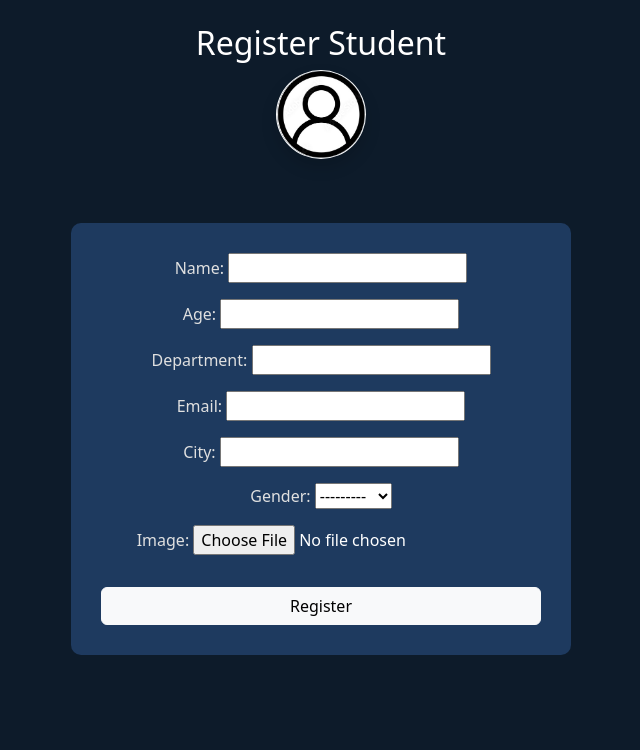
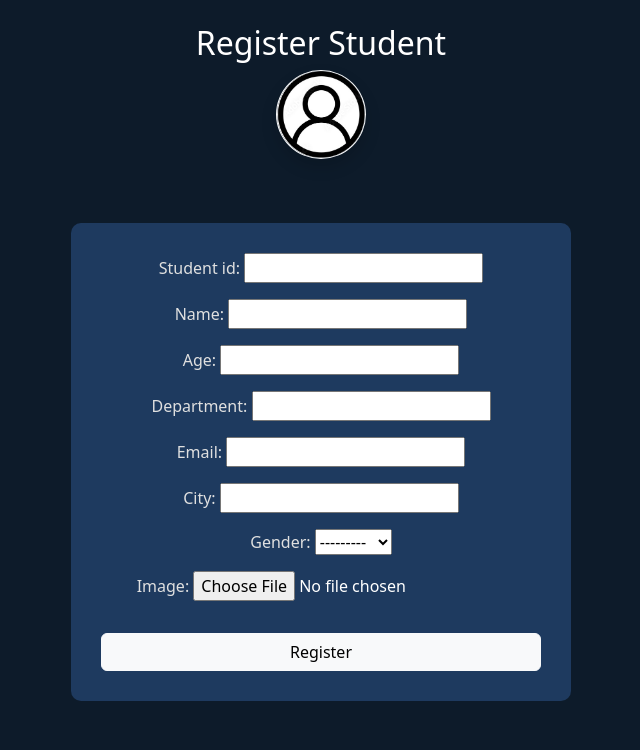
Before and after one commit to KrishnenduPattadar/StudentManagement, a Django app: page / in a window 1280 px wide. Shown: the part 50-800 px from the top of the page, without its empty margins (319-959 px from the left). Run offline with Django 5.2, Linux system fonts and the light colour scheme.

Commit message:
Update
Add student ID, some conditions

```diff
--- a/studentmanagement/settings.py
+++ b/studentmanagement/settings.py
@@ -10,6 +10,7 @@ For the full list of settings and their values, see
 https://docs.djangoproject.com/en/5.2/ref/settings/
 """
 from pathlib import Path
+import os
 
 # Build paths inside the project like this: BASE_DIR / 'subdir'.
 BASE_DIR = Path(__file__).resolve().parent.parent
@@ -117,10 +118,10 @@ USE_TZ = True
 # https://docs.djangoproject.com/en/5.2/howto/static-files/
 
 STATIC_URL = '/static/'
-STATICFILES_DIRS = [BASE_DIR / 'static']
+STATICFILES_DIRS = [os.path.join(BASE_DIR, 'studentmanagementApp/static')]
 
 MEDIA_URL = '/media/'
-MEDIA_ROOT = BASE_DIR / 'media'
+MEDIA_ROOT = os.path.join(BASE_DIR, 'media')
 
 
 # Default primary key field type
--- a/studentmanagementApp/forms.py
+++ b/studentmanagementApp/forms.py
@@ -4,4 +4,12 @@ from .models import Student  # Ensure the correct model is imported
 class StudentForm(forms.ModelForm):
     class Meta:
         model = Student  # Specify the model class
-        fields = ['name', 'age', 'department', 'email', 'city', 'gender', 'image']  # Include all relevant fields
+        fields = ['student_id','name', 'age', 'department', 'email', 'city', 'gender', 'image']  # Include all relevant fields
+
+
+    def clean_student_id(self): #we write this condition on form.py becuase we want to validate the data before saving it to the database
+
+        student_id = self.cleaned_data.get('student_id')
+        if not student_id.startswith('CIPL'):
+            raise forms.ValidationError("Your student ID must start with 'CIPL'.")
+        return student_id
--- a/studentmanagementApp/models.py
+++ b/studentmanagementApp/models.py
@@ -1,6 +1,5 @@
 from django.db import models
-
-
+from django.core.exceptions import ValidationError
 
 # Create your models here.
 class Student(models.Model):
@@ -9,14 +8,19 @@ class Student(models.Model):
         ('F', 'Female'),
     ]
 
-# class Student(models.Model):
+    student_id = models.CharField(max_length=100, null=True, blank=True)
     name = models.CharField(max_length=100)
-    age = models.IntegerField ()
+    age = models.IntegerField()
     email = models.EmailField()
     city = models.CharField(max_length=100)
     department = models.CharField(max_length=100)
     gender = models.CharField(max_length=100, choices=GENDER_CHOICES)
     image = models.ImageField(upload_to='images/', blank=True, null=True)
+
+    # def clean(self):
+    #     super().clean()  # Call the parent class's clean method
+    #     if self.student_id and not self.student_id.startswith('CIPL'):
+    #         raise ValidationError({'student_id': "Your student ID must start with 'CIPL'."})
 
     def age_condition(self):
         if self.age <= 22:
@@ -24,12 +28,11 @@ class Student(models.Model):
         else:
             return "Not Eligible"
 
-    def email_confiton(self):
+    def email_condition(self):
         if self.email.endswith('@gmail.com'):
             return "Valid"
         else:
             return "Invalid"
 
-
     def __str__(self):
         return self.name
--- a/studentmanagementApp/templates/studentmanagementApp/student_list.html
+++ b/studentmanagementApp/templates/studentmanagementApp/student_list.html
@@ -40,14 +40,14 @@
     <link href="https://cdn.jsdelivr.net/npm/bootstrap@5.3.0/dist/css/bootstrap.min.css" rel="stylesheet">
     <style>
         body {
-            background-color: #0d1b2a;
+            background-color:rgb(48, 56, 63);
             color: white;
         }
         .navbar {
             background-color: #1b263b;
         }
         .student-card {
-            background-color: #1e2a38;
+            background-color:rgb(0, 13, 27);
             border-radius: 10px;
             padding: 15px;
             margin-bottom: 20px;
@@ -73,6 +73,7 @@
         {% for student in students %}
             <div class="student-card p-3">
                 <h4>{{ student.name }} ({{ student.age }} years)</h4>
+                <p><strong>Student_id:</strong> {{ student.student_id_condition }}</p>
                 <p><strong>Department:</strong> {{ student.department }}</p>
                 <p><strong>Email:</strong> {{ student.email }}</p>
                 <p><strong>City:</strong> {{ student.city }}</p>
--- a/studentmanagementApp/views.py
+++ b/studentmanagementApp/views.py
@@ -2,6 +2,7 @@ from django.shortcuts import render, redirect, get_object_or_404
 from studentmanagementApp.forms import StudentForm
 from .forms import StudentForm
 from .models import Student
+from django.contrib.auth.decorators import login_required
 
 
 
@@ -17,10 +18,12 @@ def resgister_student(request):
 def success(request):
     return render(request, 'studentmanagementApp/success.html')
 
+@login_required
 def student_list(request):
     students = Student.objects.all()
     return render(request, 'studentmanagementApp/student_list.html', {'students': students})
 
+@login_required
 def edit_student(request, pk):
     student = get_object_or_404(Student, pk=pk)
     if request.method == 'POST':
@@ -32,6 +35,7 @@ def edit_student(request, pk):
         form = StudentForm(instance=student)
     return render(request, 'studentmanagementApp/edit_student.html', {'form': form})
 
+@login_required
 def delete_student(request, pk):
     student = get_object_or_404(Student, pk=pk)
     if request.method == 'POST':
```
Also changed, not shown: db.sqlite3, media/images/1517531654619_GKIdi1l.jpg (added), media/images/1517531654619_kstQLy5.jpg (added), media/images/1710931398783_7HUqncB.jpg (added), media/images/1710931398783_YtJ1CjH.jpg (added), media/images/1710931398783_lnp4zTx.jpg (added), media/images/istockphoto-680404038-612x612.jpg (added), media/images/istockphoto-868792010-612x612.jpg (added), media/images/istockphoto-982457252-612x612.jpg (added), studentmanagementApp/migrations/0003_student_student_id.py (added).
